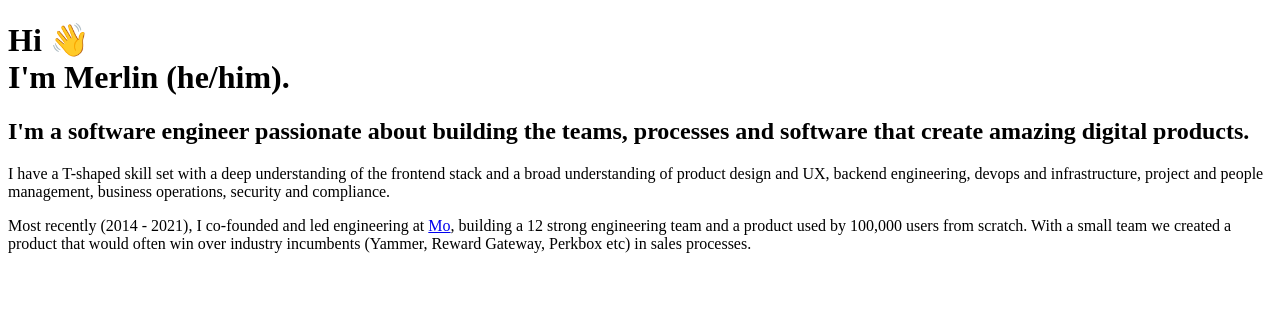
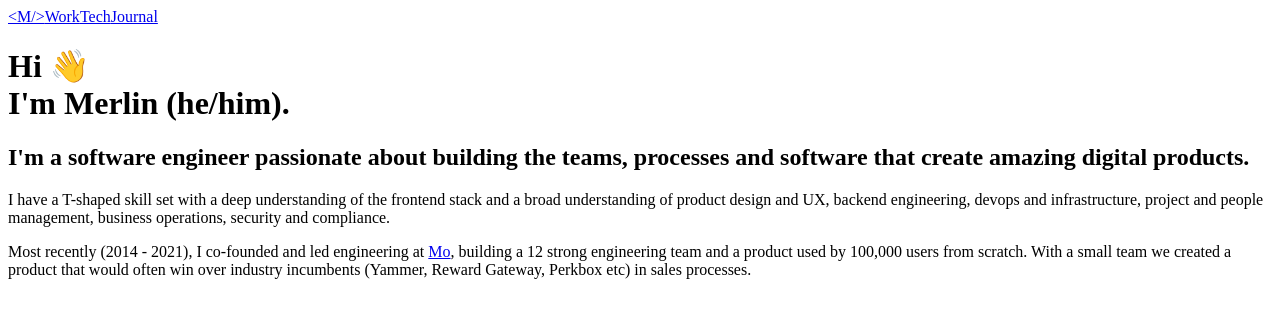
Before and after one commit to MerlinMason/PersonalSite, a Next.js app: page / in a window 1280 px wide. Shown: the top 318 px of the page. Built offline with nearby package versions, Linux system fonts and the light colour scheme.

Commit message:
Add global nav

```diff
--- a/components/Layout.tsx
+++ b/components/Layout.tsx
@@ -1,5 +1,25 @@
 import React from "react";
+import Link from "./Link";
 
-const Layout: React.FC = ({ children }) => <main className="py-20">{children}</main>;
+const Layout: React.FC = ({ children }) => (
+    <>
+        <header className="container mx-auto px-4 sm:px-6 py-4 flex items-center space-x-4 text-white/80">
+            <Link href="/" className="text-bold font-extrabold text-2xl flex-grow" ariaLabel="Home">
+                {`<M/>`}
+            </Link>
+            <Link href="/work" className="text-bold text-lg hover:text-white">
+                Work
+            </Link>
+            <Link href="/tech" className="text-bold text-lg hover:text-white">
+                Tech
+            </Link>
+            <Link href="/journal" className="text-bold text-lg hover:text-white">
+                Journal
+            </Link>
+        </header>
+
+        <main className="py-20">{children}</main>
+    </>
+);
 
 export default Layout;
```
